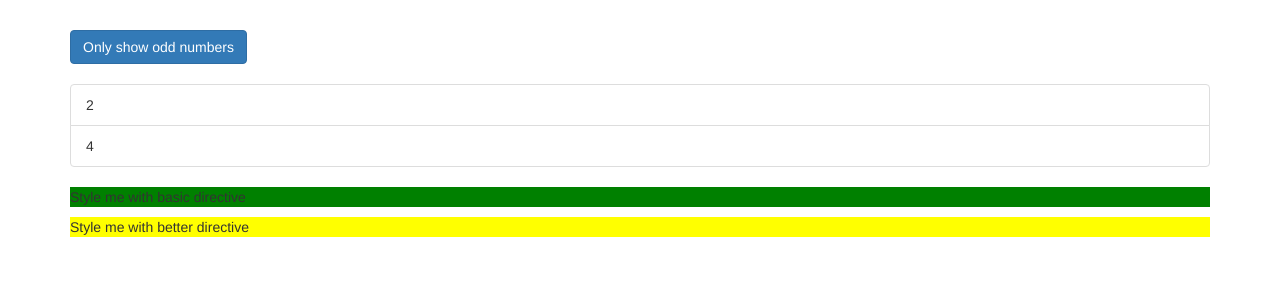
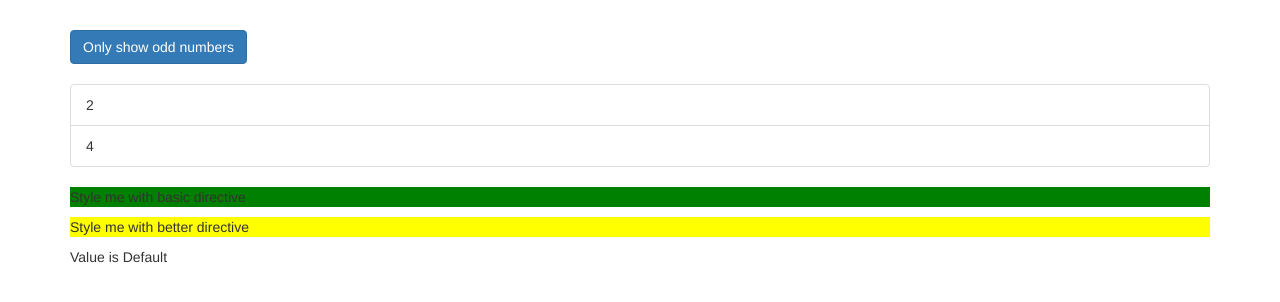
Before and after one commit to NikkyTheFox/AngularCourse, an Angular app: page / in a window 1280 px wide. Shown: the top 302 px of the page. Built offline with nearby package versions, Linux system fonts and the light colour scheme.

Commit message:
Use of ngSwitch

```diff
--- a/src/app/app.component.html
+++ b/src/app/app.component.html
@@ -53,6 +53,12 @@
       </ng-template>
       <p appBasicHighlight>Style me with basic directive</p>
       <p [appBetterHighlight]="{defaultColor: 'yellow', highlightColor: 'red'}">Style me with better directive</p>
+      <div [ngSwitch]="value">
+        <p *ngSwitchCase="5">Value is 5</p>
+        <p *ngSwitchCase="10">Value is 10</p>
+        <p *ngSwitchCase="100">Value is 100</p>
+        <p *ngSwitchDefault>Value is Default</p>
+      </div>
     </div>
   </div>
 </div>
--- a/src/app/app.component.ts
+++ b/src/app/app.component.ts
@@ -10,4 +10,5 @@
   oddNumbers = [1, 3, 5];
   evenNumbers = [2, 4];
   onlyOdd = false;
+  value = 69;
 }
```
